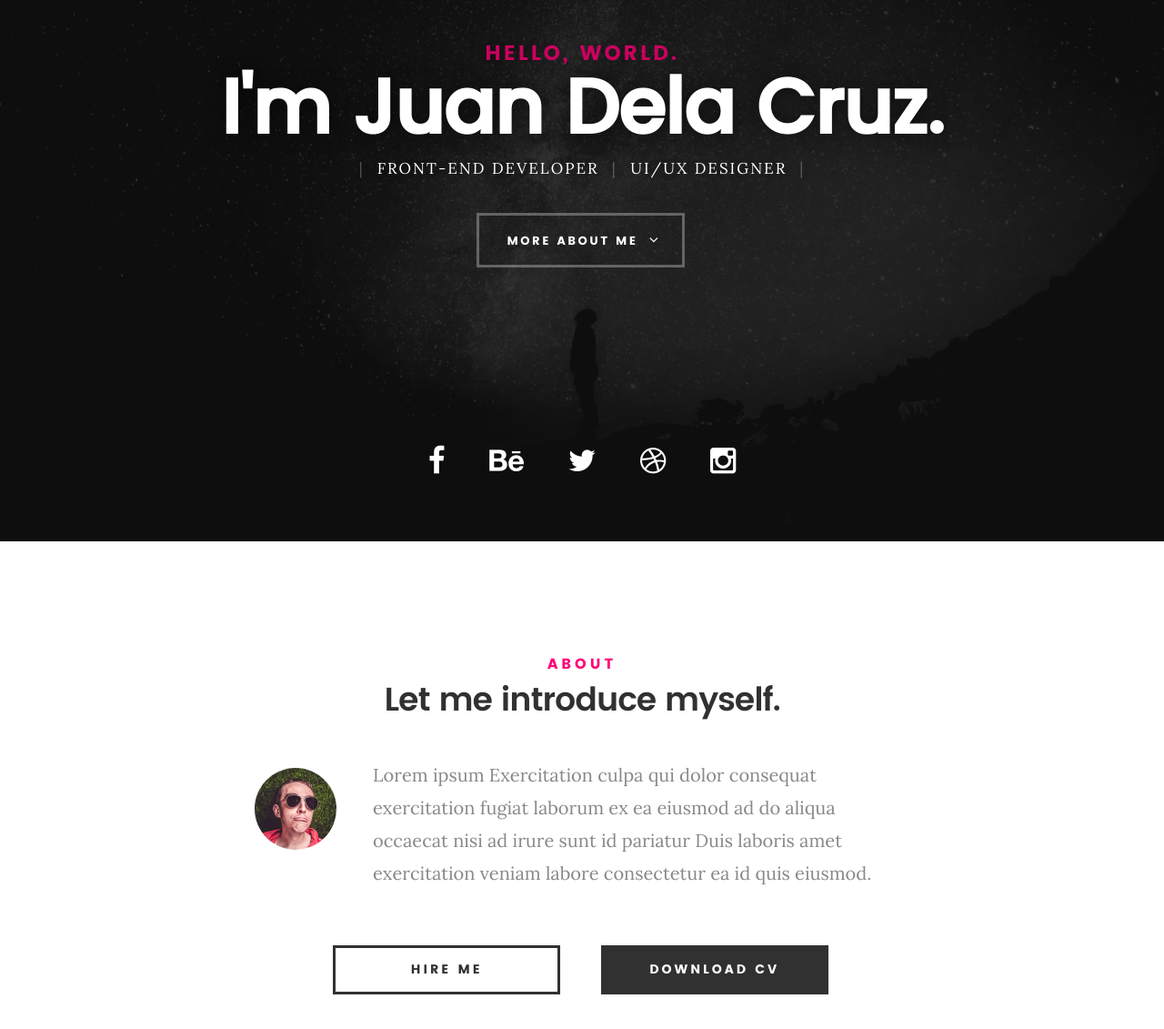
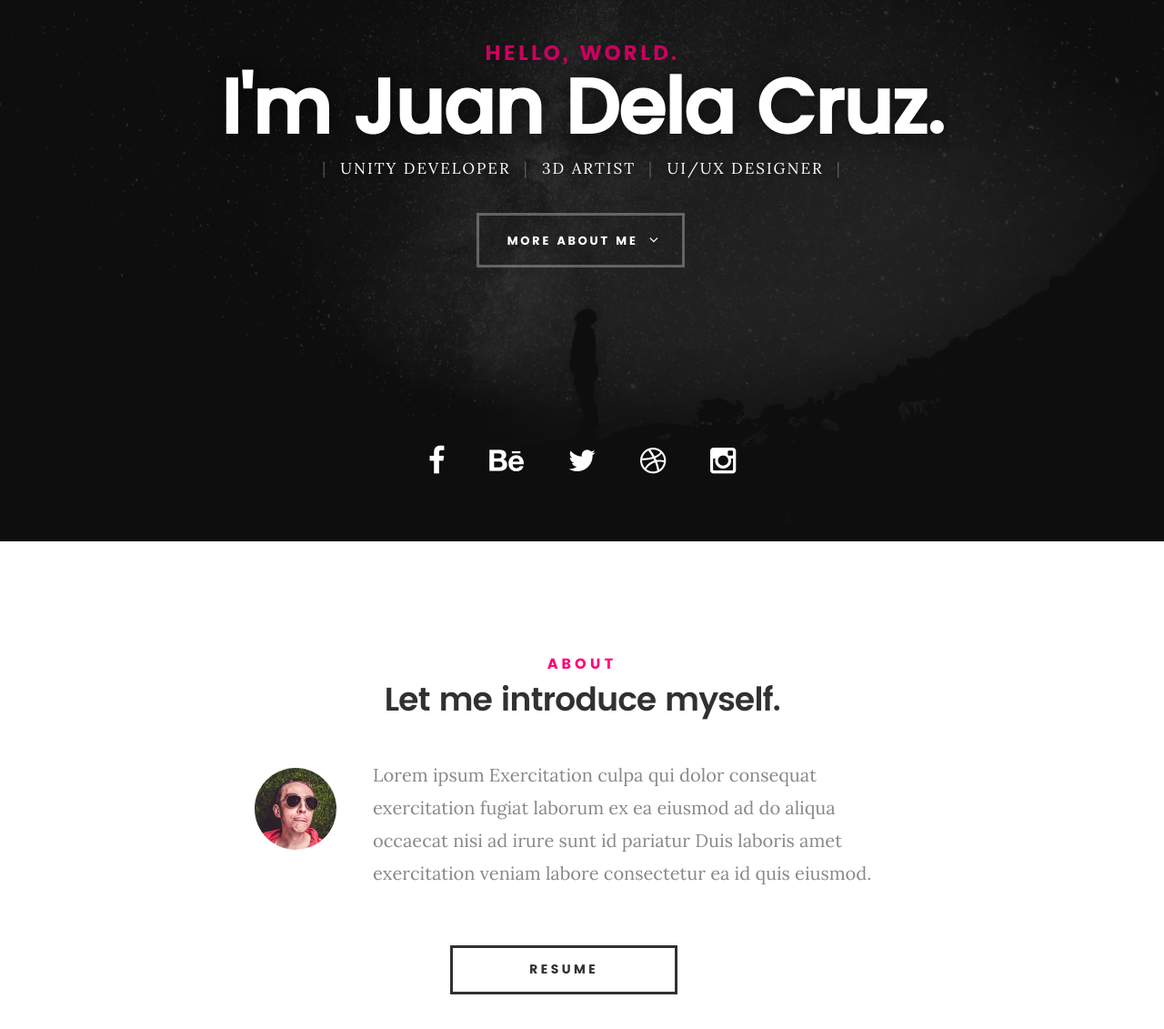
Before and after one commit to Rawdreen/portfolio, a plain HTML site: page index.html in a window 1280 px wide. Shown: the part 205-1336 px from the top of the page at 91% size. Drawn offline with Linux system fonts and the light colour scheme.

Commit message:
Changed structure of index.html

```diff
--- a/index.html
+++ b/index.html
@@ -7,7 +7,7 @@
    <!--- basic page needs
    ================================================== -->
    <meta charset="utf-8">
-	<title>Kards</title>
+	<title>Rawdreen</title>
 	<meta name="description" content="">
 	<meta name="author" content="">
 
@@ -77,8 +77,9 @@
 	   			<h1>I'm Juan Dela Cruz.</h1>
 
 	   			<p class="intro-position">
-	   				<span>Front-end Developer</span>
-	   				<span>UI/UX Designer</span>
+	   				<span>Unity Developer</span>
+					<span>3D Artist</span>
+					<span>UI/UX Designer</span>
 	   			</p>
 
 	   			<a class="button stroke smoothscroll" href="#about" title="">More About Me</a>
@@ -122,8 +123,7 @@
 
    	<div class="row button-section">
    		<div class="col-twelve">
-   			<a href="#contact" title="Hire Me" class="button stroke smoothscroll">Hire Me</a>
-   			<a href="#" title="Download CV" class="button button-primary">Download CV</a>
+   			<a href="https://drive.google.com/open?id=1RLecwr7jzPRPHNxwBnuvgdJrxTV9m1V5" title="Resume" class="button stroke smoothscroll">Resume</a>
    		</div>
    	</div>
 
```
